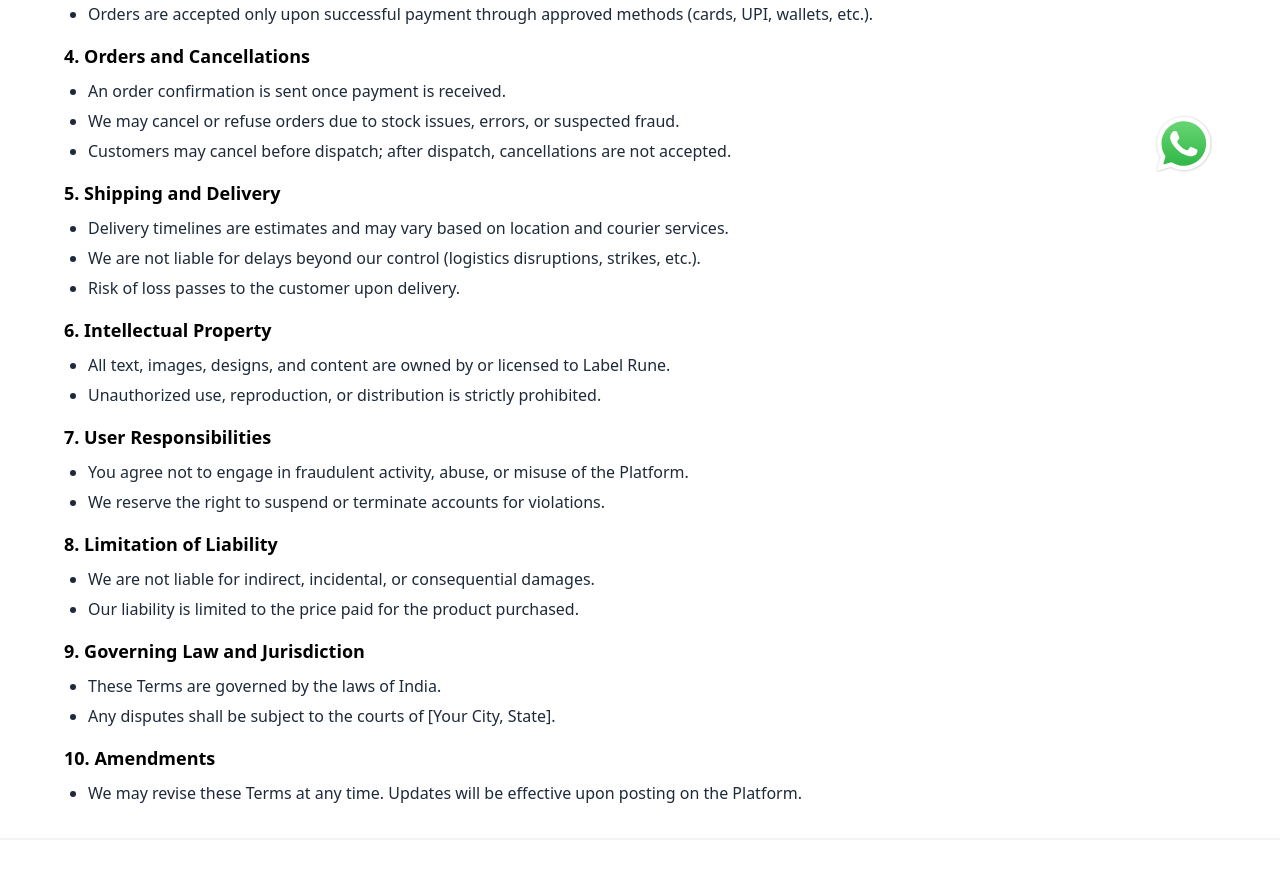
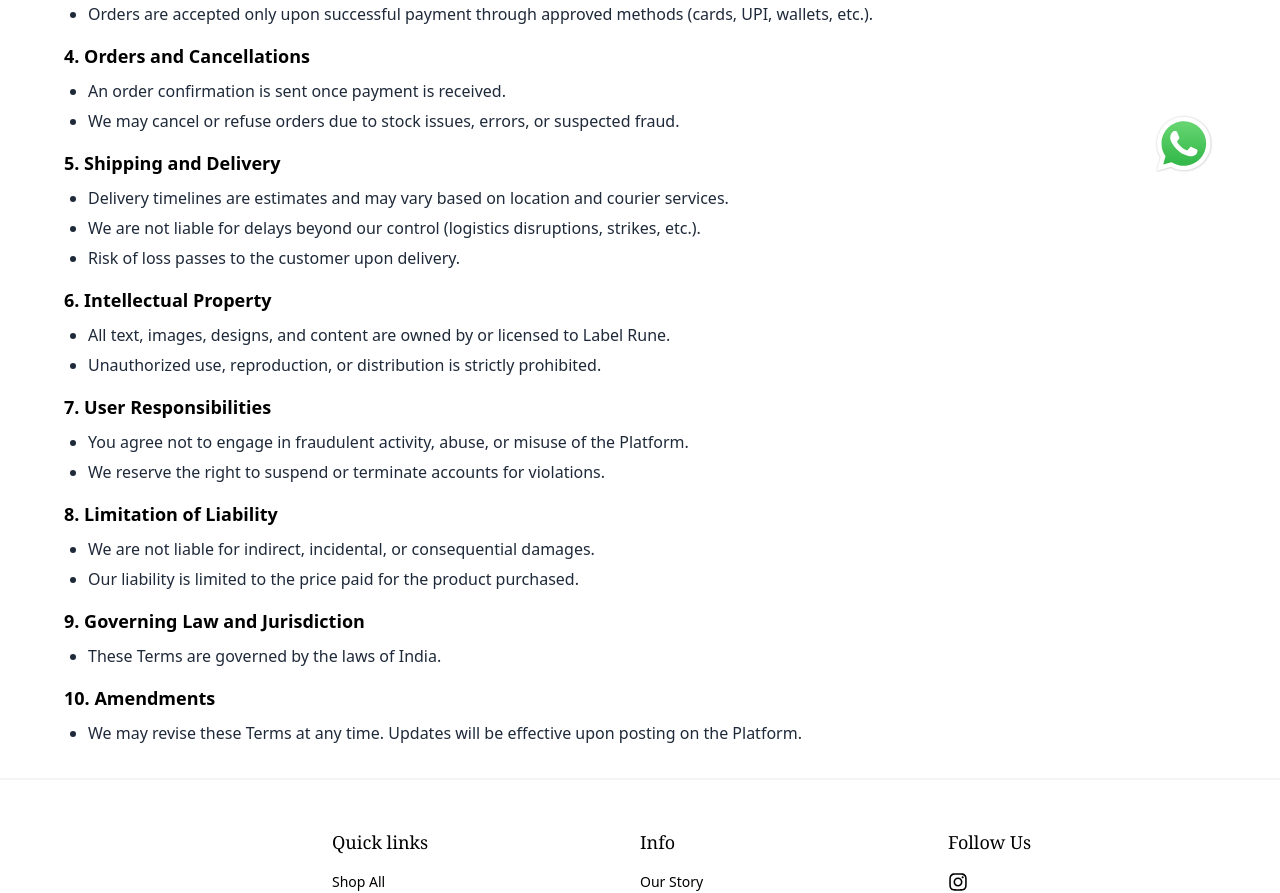
Before and after one commit to labelrune/rune-website, a Next.js app: page /terms-conditions in a window 1280 px wide. Shown: the part 560-1453 px from the top of the page. Built offline with nearby package versions, Linux system fonts and the light colour scheme.

Commit message:
Update page.tsx

```diff
--- a/src/app/terms-conditions/page.tsx
+++ b/src/app/terms-conditions/page.tsx
@@ -114,8 +114,7 @@ const defaultTermsData: TermsData = {
       heading: "4. Orders and Cancellations",
       bullets: [
         "An order confirmation is sent once payment is received.",
-        "We may cancel or refuse orders due to stock issues, errors, or suspected fraud.",
-        "Customers may cancel before dispatch; after dispatch, cancellations are not accepted."
+        "We may cancel or refuse orders due to stock issues, errors, or suspected fraud."
       ]
     },
     {
@@ -150,8 +149,7 @@ const defaultTermsData: TermsData = {
     {
       heading: "9. Governing Law and Jurisdiction",
       bullets: [
-        "These Terms are governed by the laws of India.",
-        "Any disputes shall be subject to the courts of [Your City, State]."
+        "These Terms are governed by the laws of India."
       ]
     },
     {
```
